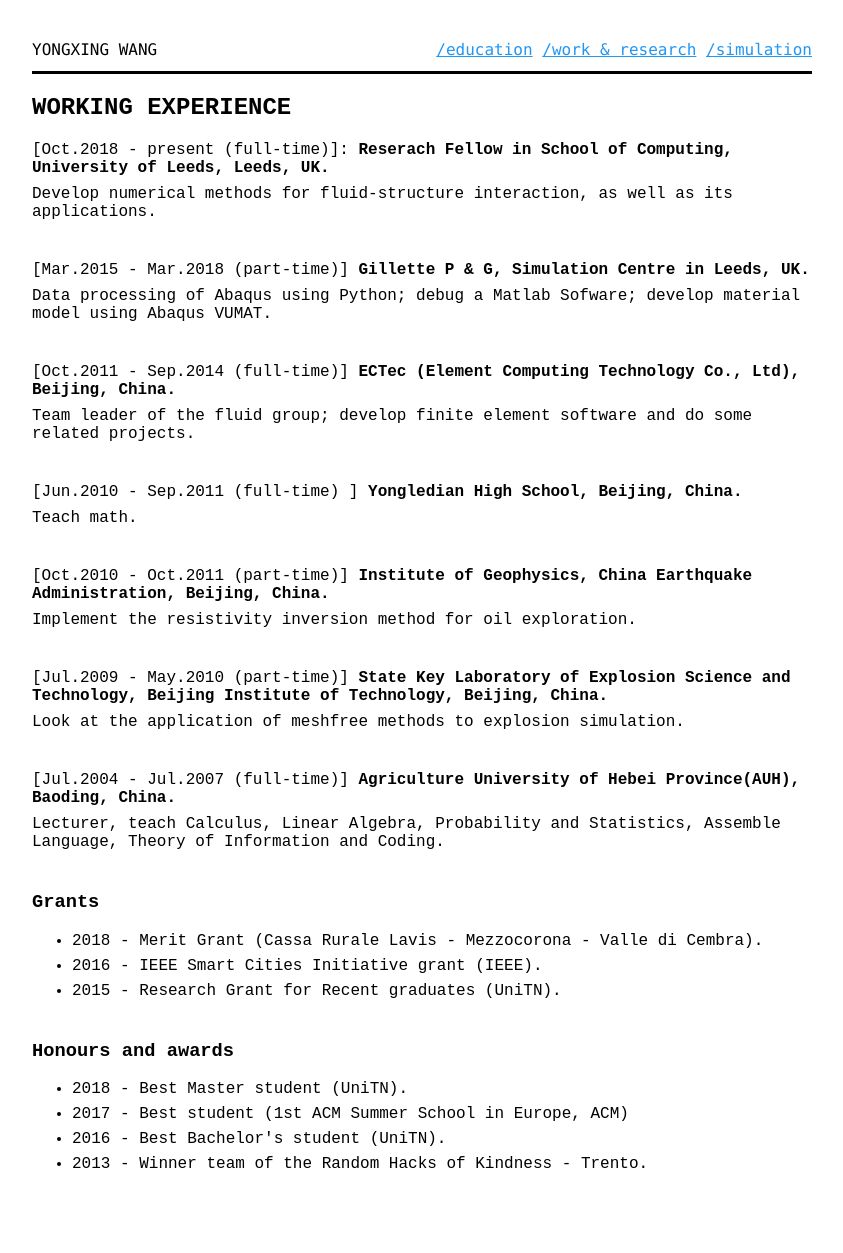
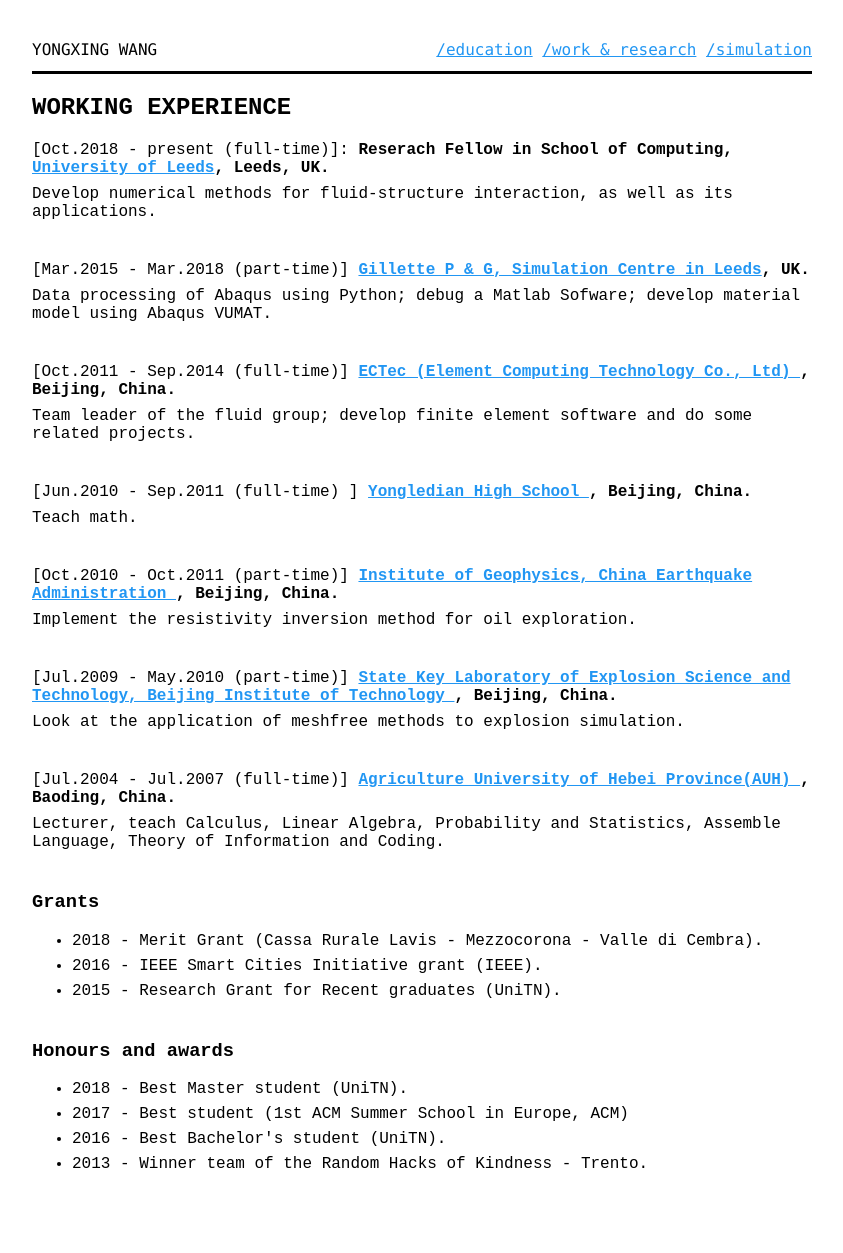
Before and after one commit to yongxingwang/yongxingwang.github.io, a Jekyll site: the page built from work.html, in a window 1280 px wide. Shown: the whole page, without its empty margins (218-1061 px from the left). Built offline with Jekyll 4.4.1, drawn with Linux system fonts in a browser that asks for light colours; some of the changed lines change nothing that is shown.

Commit message:
First Commit

```diff
--- a/work.html
+++ b/work.html
@@ -70,44 +70,44 @@
     </header>
 
     <section id="graph-benchmark">
-        <header>[Oct.2018 - present (full-time)]: <strong> Reserach Fellow in School of Computing, University of Leeds, Leeds, UK. </strong> </header>
+        <header>[Oct.2018 - present (full-time)]: <strong> Reserach Fellow in School of Computing, <a href="https://www.leeds.ac.uk/" target="_blank">University of Leeds</a>, Leeds, UK. </strong> </header>
         <p>
             Develop numerical methods for fluid-structure interaction, as well as its applications.
         </p>
     </section>
 
     <section id="clic">
-        <header>[Mar.2015 - Mar.2018 (part-time)] <strong>Gillette P & G, Simulation Centre in Leeds, UK. </strong> </header>
+        <header>[Mar.2015 - Mar.2018 (part-time)] <strong> <a href="http://www.leeds.ac.uk/simcentre/" target="_blank"> Gillette P & G, Simulation Centre in Leeds</a>, UK. </strong> </header>
         <p>
             Data processing of Abaqus using Python; debug a Matlab Sofware; develop material model using Abaqus VUMAT.
         </p>
 	</section>
 
     <section id="archetipum">
-        <header>[Oct.2011 - Sep.2014 (full-time)] <strong>ECTec (Element Computing Technology Co., Ltd), Beijing, China.</strong> </header>
+        <header>[Oct.2011 - Sep.2014 (full-time)] <strong> <a href="http://www.yuanjisuan.cn/" target="_blank">ECTec (Element Computing Technology Co., Ltd) </a>, Beijing, China.</strong> </header>
         <p>
             Team leader of the fluid group; develop finite element software and do some related projects.
         </p></section>
 
     <section id="archetipum">
-        <header>[Jun.2010 - Sep.2011 (full-time) ] <strong>Yongledian High School, Beijing, China. </strong> </header>
+        <header>[Jun.2010 - Sep.2011 (full-time) ] <strong><a href="http://www.yongzhong.net/" target="_blank"> Yongledian High School </a>, Beijing, China. </strong> </header>
         <p>
             Teach math.
         </p></section>
 
     <section id="archetipum">
-        <header>[Oct.2010 - Oct.2011 (part-time)] <strong>Institute of Geophysics, China Earthquake Administration, Beijing, China.</strong> </header>
+        <header>[Oct.2010 - Oct.2011 (part-time)] <strong> <a href="http://www.cea-igp.ac.cn/en/" target="_blank">Institute of Geophysics, China Earthquake Administration </a>, Beijing, China.</strong> </header>
         <p>
             Implement the resistivity inversion method for oil exploration.
         </p></section>
 
     <section id="archetipum">
-        <header>[Jul.2009 - May.2010 (part-time)] <strong>State Key Laboratory of Explosion Science and Technology, Beijing Institute of Technology, Beijing, China.</strong> </header>
+        <header>[Jul.2009 - May.2010 (part-time)] <strong> <a href="http://english.bit.edu.cn/Research/scientificResearch/95120.htm" target="_blank">State Key Laboratory of Explosion Science and Technology, Beijing Institute of Technology </a>, Beijing, China.</strong> </header>
         <p>
             Look at the application of meshfree methods to explosion simulation.
         </p></section>
     <section id="archetipum">
-        <header>[Jul.2004 - Jul.2007 (full-time)] <strong>Agriculture University of Hebei Province(AUH), Baoding, China.</strong> </header>
+        <header>[Jul.2004 - Jul.2007 (full-time)] <strong> <a href="http://english.hebau.edu.cn/" target="_blank">Agriculture University of Hebei Province(AUH) </a>, Baoding, China.</strong> </header>
         <p>
             Lecturer, teach Calculus, Linear Algebra, Probability and Statistics, Assemble Language, Theory of Information and Coding.
         </p></section>
```
